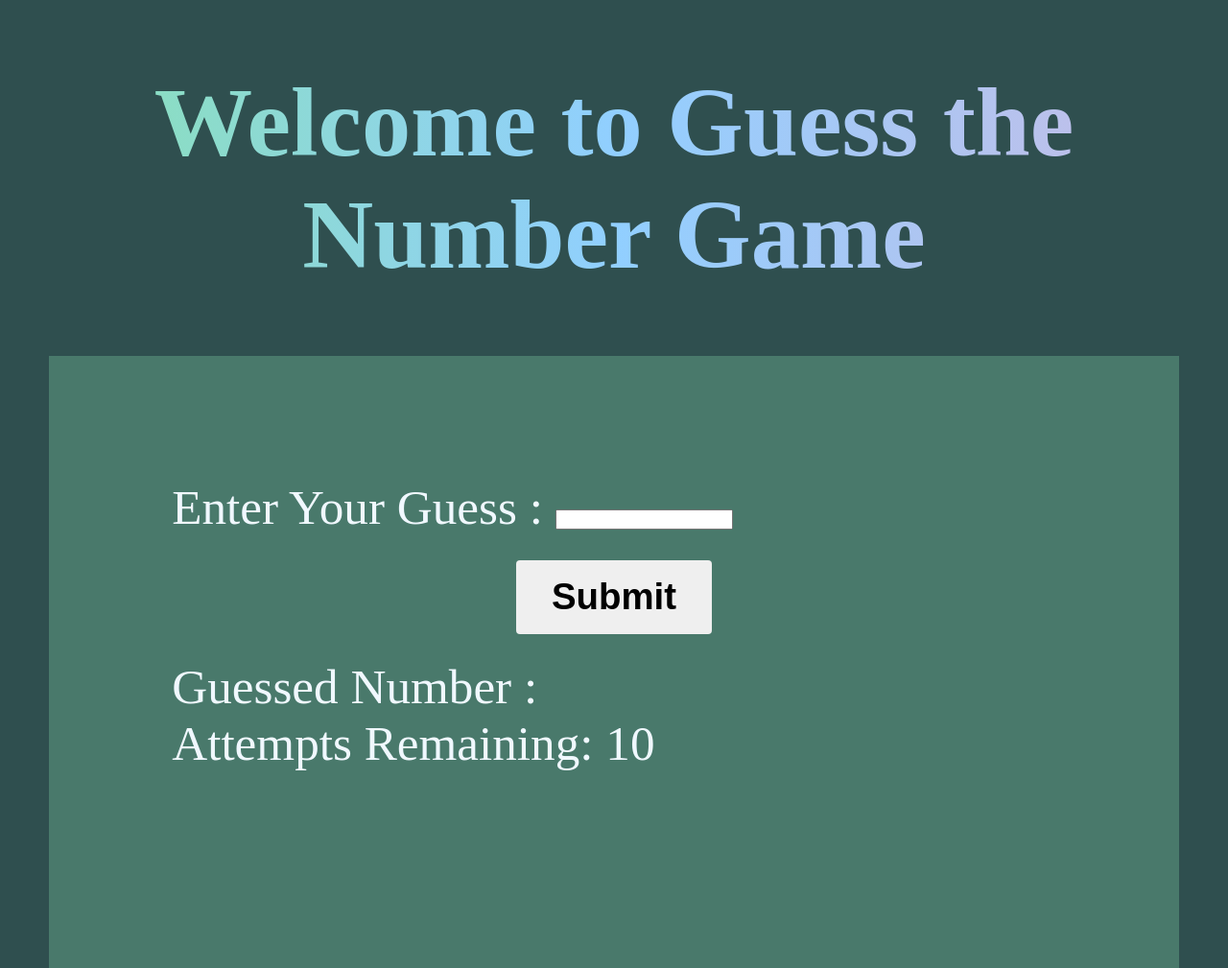
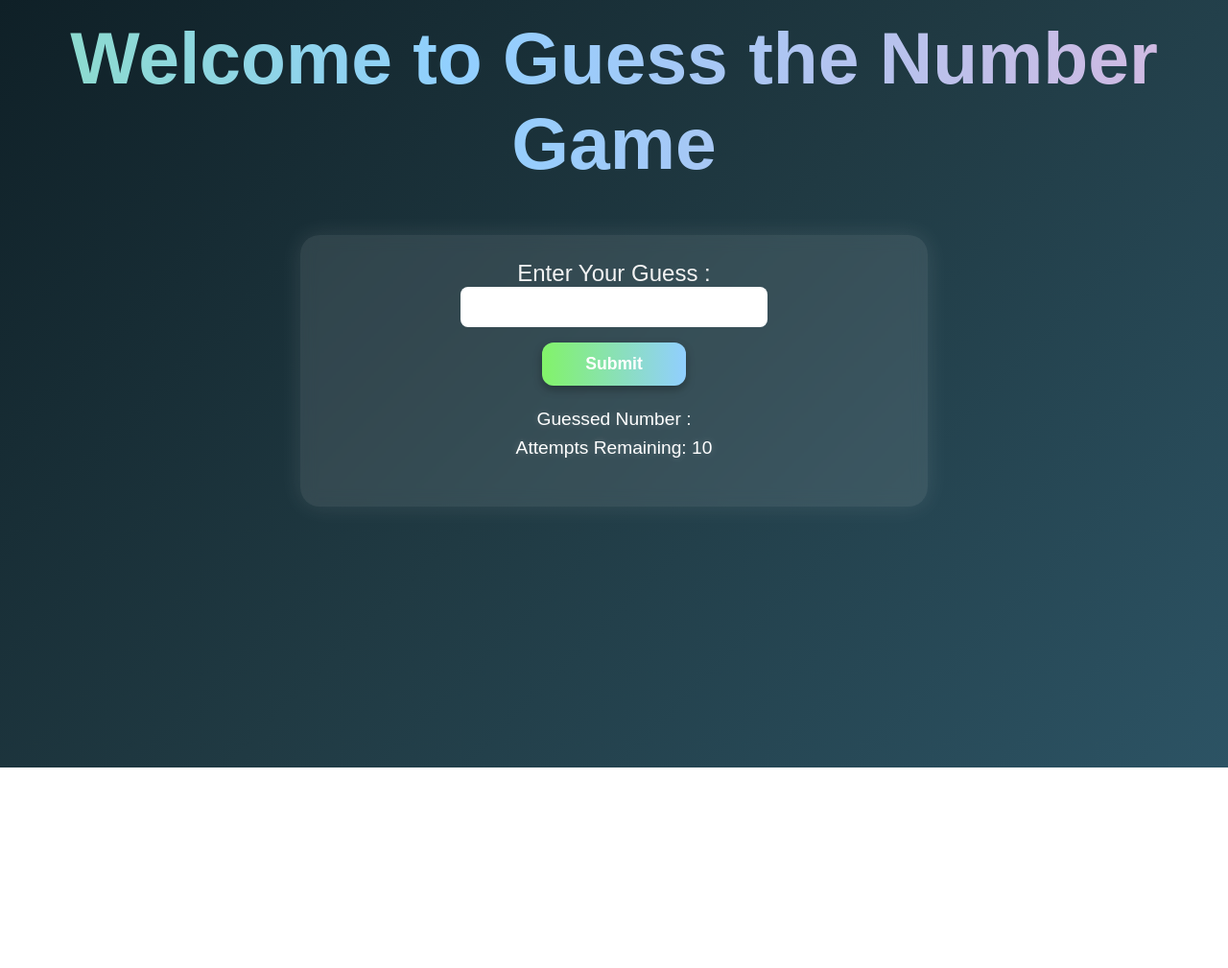
Before and after one commit to phogatsahil98/JS-Mastery, a plain HTML site: page 04_Project/index.html in a window 1280 px wide. Shown: the whole page at 96% size. After the commit the page ends 800 px from the top, so only its background shows below. Drawn offline with Linux system fonts and the light colour scheme.

Commit message:
Refactor CSS for improved styling and layout
Updated styles for body, header, input box, and buttons with new gradients and layout adjustments.

```diff
--- a/04_Project/styles.css
+++ b/04_Project/styles.css
@@ -1,26 +1,30 @@
-.body{
-    background-color: darkslategray;
+/* ---------- BODY STYLING ---------- */
+.body {
+  background: linear-gradient(135deg, #0f2027, #203a43, #2c5364);
   color: aliceblue;
-    padding: 0%;
-    margin: 2%;
+  margin: 0;
+  padding: 0;
+  display: flex;
+  flex-direction: column;
+  align-items: center;
+  min-height: 100vh;
+  font-family: "Poppins", sans-serif;
 }
 
+/* ---------- HEADER ANIMATION ---------- */
 h1 {
-  font-size: 8vw;
+  font-size: 6vw;
   background: linear-gradient(90deg, #82f369, #91cfff, #ffaacc);
-  background-size: 200%; /* allows smooth looping */
+  background-size: 200%;
   color: transparent;
   background-clip: text;
   -webkit-background-clip: text;
   -webkit-text-fill-color: transparent;
-
-  /* Animation */
-  animation: gradientMove 10s linear infinite;
-
+  animation: gradientMove 8s linear infinite;
   text-align: center;
+  margin-top: 2vh;
 }
 
-/* Define the animation */
 @keyframes gradientMove {
   0% {
     background-position: 0% 50%;
@@ -30,36 +34,92 @@ h1 {
   }
 }
 
-
-#input-box{
-    font-size: 4vw;
-    background-color: #49796B;
-    padding: 10vw;
-    margin :2vw;
+/* ---------- INPUT BOX CONTAINER ---------- */
+#input-box {
+  background: rgba(255, 255, 255, 0.1);
+  backdrop-filter: blur(8px);
+  border-radius: 20px;
+  padding: 2vw 6vw;
+  box-shadow: 0 0 25px rgba(255, 255, 255, 0.1);
+  text-align: center;
+  width: 80%;
+  max-width: 500px;
 }
 
-#playAgain{
-    display: flex;
-    justify-content: center;
-    padding-top: 2vw;
+/* ---------- INPUT FIELD ---------- */
+#input-field {
+  font-size: 1.5rem;
+  margin-bottom: 2vh;
+  color: #f3f3f3;
 }
-#input-button{
-    margin: 2vw;
-    font-size: 6vw;
+
+#numberField {
+  width: 60%;
+  padding: 10px;
+  border: none;
+  border-radius: 8px;
+  text-align: center;
+  font-size: 1.2rem;
+  outline: none;
+}
+
+/* ---------- BUTTON ---------- */
+#input-button {
+  margin: 2vh 0;
   display: flex;
   justify-content: center;
 }
-#button_1{
-    width: 16vw;
-    height: 6vw;
-    font-size: 3vw;
-    font-weight: 900;
+
+#button_1 {
+  width: 150px;
+  height: 45px;
+  font-size: 1.1rem;
+  font-weight: 700;
   border: none;
-    border-radius: 4px;
+  border-radius: 12px;
+  cursor: pointer;
+  color: white;
+  background: linear-gradient(90deg, #82f369, #91cfff);
+  box-shadow: 0 4px 10px rgba(0, 0, 0, 0.3);
+  transition: all 0.3s ease-in-out;
 }
 
-#output{
+#button_1:hover {
+  transform: translateY(-2px);
+  box-shadow: 0 8px 20px rgba(146, 230, 255, 0.5);
+}
+
+/* ---------- OUTPUT BOX ---------- */
+#output-box {
+  margin-top: 3vh;
+  font-size: 1.2rem;
+  color: #fff;
+  text-shadow: 0 0 10px rgba(255, 255, 255, 0.2);
+}
+
+#Guessed, #GuessedRemaining, #output {
+  margin: 1vh 0;
+}
+
+/* ---------- PLAY AGAIN SECTION ---------- */
+#playAgain {
   display: flex;
-    margin: 2vw;
   justify-content: center;
+  margin-top: 3vh;
 }
+
+.replay-btn {
+  background: linear-gradient(90deg, #ffb347, #ffcc33);
+  color: #000;
+  border: none;
+  border-radius: 10px;
+  padding: 10px 20px;
+  font-weight: 700;
+  cursor: pointer;
+  transition: 0.3s;
+}
+
+.replay-btn:hover {
+  background: linear-gradient(90deg, #ffcc33, #ffb347);
+  transform: scale(1.05);
+}
```
Lines whose indentation alone changed are shown as unchanged.
